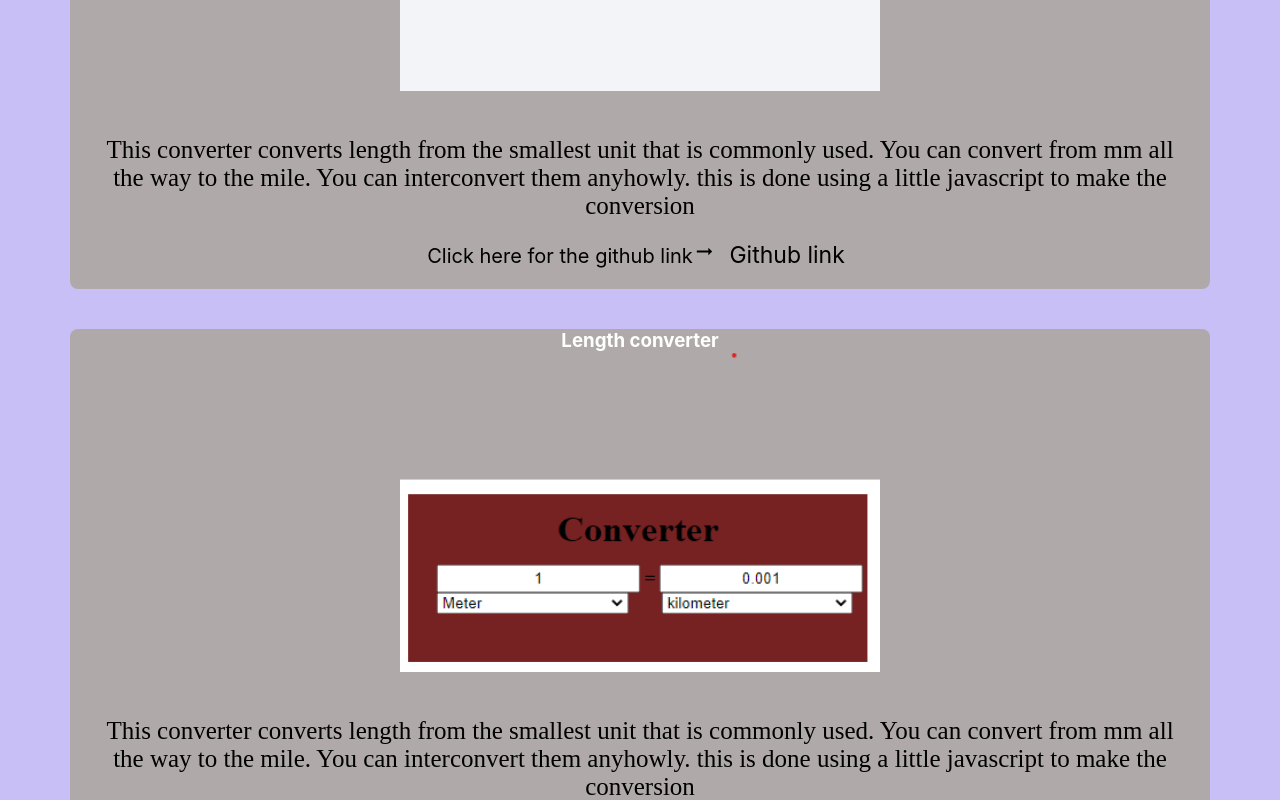
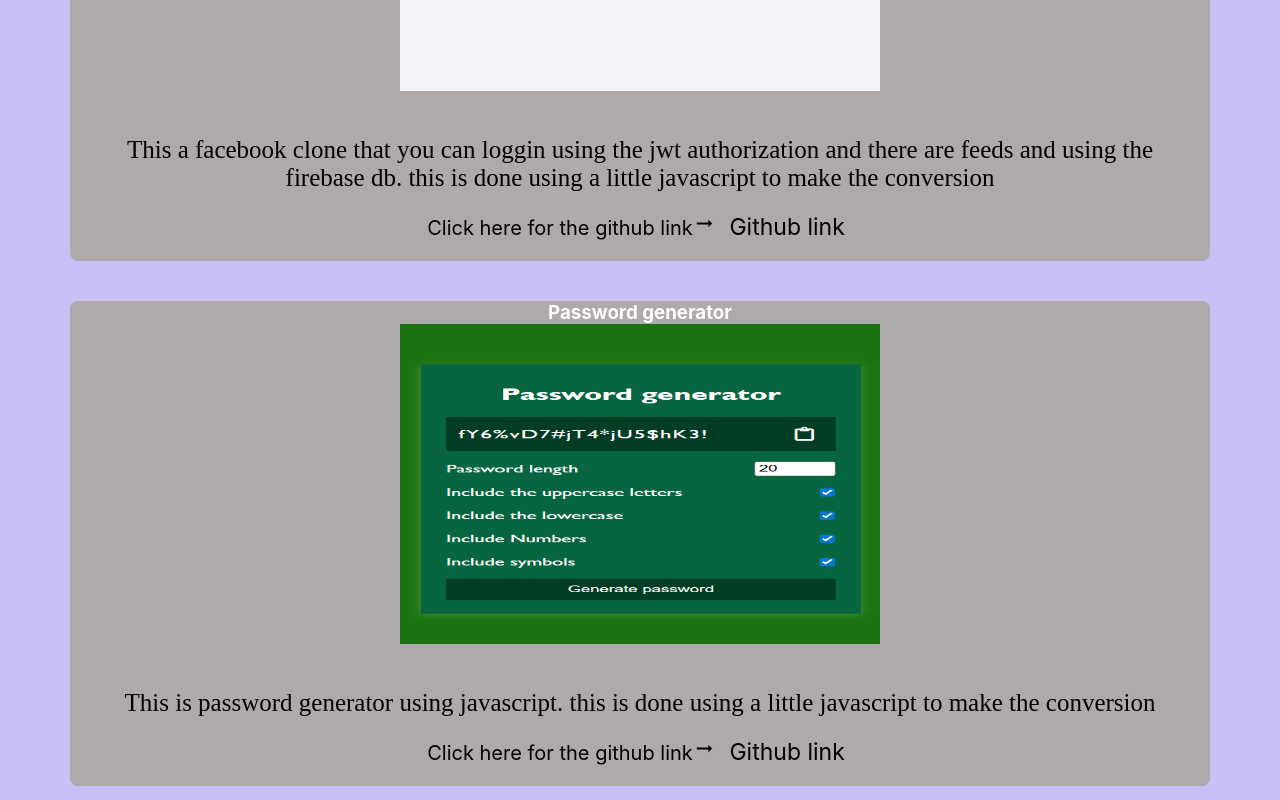
Before and after one commit to sirben181/my-app, a React (Create React App) app: page /projects in a window 1280 px wide. Shown: the part 2140-2940 px from the top of the page. Built offline with nearby package versions, Linux system fonts and the light colour scheme.

Commit message:
editting the projects

```diff
--- a/src/pages/Projects.js
+++ b/src/pages/Projects.js
@@ -4,6 +4,7 @@ import  converter from '../images/projects/conver2.png'
 import  andela from '../images/projects/Andela.png'
 import  facebook from '../images/projects/facebook.png'
 import  weather from '../images/projects/weather.png'
+import  passwordgen from '../images/projects/passwordgen.png'
 import ArrowRightAltIcon from '@mui/icons-material/ArrowRightAlt';
 const Projects = () => {
   return (
@@ -46,22 +47,20 @@ const Projects = () => {
                     <h3>Facebook clone</h3>
                     <div className="converter-body facebook_clone-body">
                         <img src={facebook} alt="facebook  here" />
-                        <p>This converter converts length from the smallest unit that is commonly used. You can convert from mm all the way to the mile.
-                            You can interconvert  them anyhowly.
+                        <p>This a facebook clone that you can loggin using the jwt authorization and there are feeds and using the firebase db.
                             this is done using a little javascript to make the conversion
                        </p>
                        <span>Click here for the github link<ArrowRightAltIcon className='arrowicon'/> <a  href="https://www.github.com/sirben181/fb-clone" target='_blank' rel="noreferrer">Github link</a></span>
                    </div>
                  </div>
-                 <div className="converter">
-                      <h3>Length converter</h3>
-                      <div className="converter-body">
-                          <img src={converter} alt="converter here" />
-                            <p>This converter converts length from the smallest unit that is commonly used. You can convert from mm all the way to the mile.
-                                You can interconvert  them anyhowly.
+                 <div className="converter passswordgen">
+                      <h3>Password generator</h3>
+                      <div className="converter-body passwordgen-body">
+                          <img src={passwordgen} alt="password gen here" />
+                            <p>This is password generator using javascript.
                                 this is done using a little javascript to make the conversion
                             </p>
-                            <span>Click here for the github link<ArrowRightAltIcon className='arrowicon'/> <a  href="https://www.github.com/sirben181/converter" target='_blank' rel="noreferrer">Github link</a></span>
+                            <span>Click here for the github link<ArrowRightAltIcon className='arrowicon'/> <a  href="https://www.github.com/sirben181/passwordgen" target='_blank' rel="noreferrer">Github link</a></span>
                      </div>
                  </div>
                  <div className="converter">
```
Also changed, not shown: src/images/projects/passwordgen.png (added).
